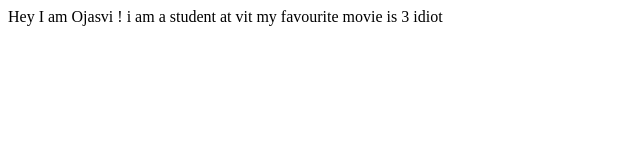
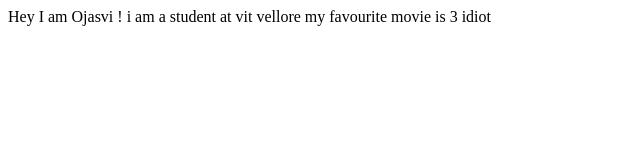
Before and after one commit to ojasvichaudhary16/ojasviportfolio, a plain HTML site: page index.html in a window 1280 px wide. Shown: the full height of the page, 0-640 px from the left. Drawn offline with Linux system fonts and the light colour scheme.

Commit message:
Update index.html

```diff
--- a/index.html
+++ b/index.html
@@ -7,7 +7,8 @@
     <title>OjasviPortfolio</title>
 </head>
 <body>
-    Hey I am Ojasvi ! i am a student at vit
+    Hey I am Ojasvi ! i am a student at vit vellore
+
     my favourite movie is 3 idiot
 </body>
 </html>
```
